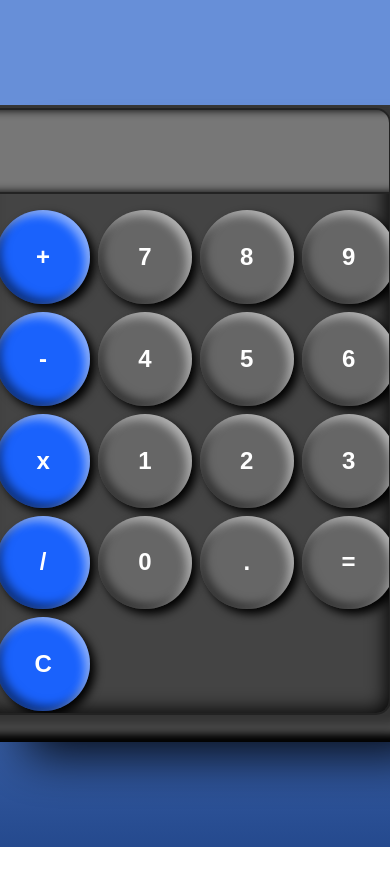
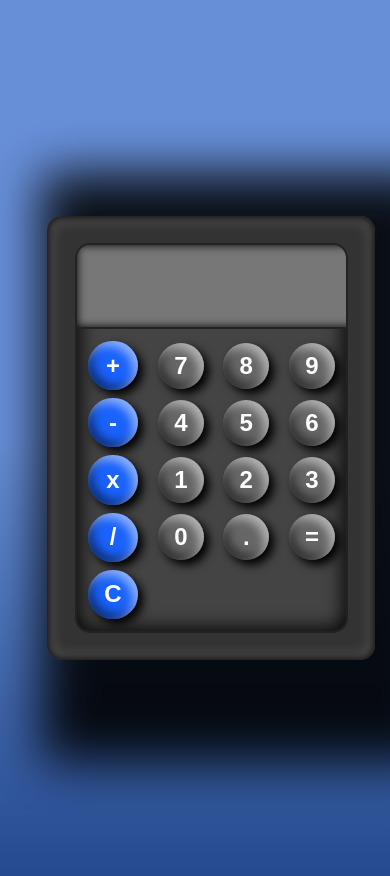
Before and after one commit to Imurane/3D-Calculator, a plain HTML site: page 3D-Calc/Index.html in a window 390 px wide. Shown: the top 876 px of the page. Before the commit the page ends 847 px from the top, so only its background shows below. Drawn offline with Linux system fonts and the light colour scheme.

Commit message:
Update style.css

```diff
--- a/3D-Calc/style.css
+++ b/3D-Calc/style.css
@@ -23,7 +23,8 @@ body{
     display: grid;
     grid-template-columns: repeat(4,auto);
     gap: .5rem;
-    padding: 1rem;
+    padding: 3%;
+    align-items: center;
 }
 button{
     aspect-ratio: 1;
@@ -79,6 +80,7 @@ input{
 }
 
 .con{
+    width: max-content;
     padding: .2rem 1.7rem 1.7rem .2rem;
     background-color: #333;
     border-radius: 15px;
@@ -118,5 +120,9 @@ input{
 
 @media (max-width:500px) {
     .con,.shadow{transform: rotate(0deg);animation: pausedd;}
-    body{padding: 0.1rem;}
+    .con{padding: 1.7rem;width: 70vw;box-shadow: inset 0px 0px 10px 2px hsl(0, 0%, 0%),inset 0px 0px 15px hsl(0, 0%, 100%,0.5);}
+    body{margin: 1rem;}
+    button{width: 80%;}
+    .btns{width: 65%;}
+    .shadow{height: 70%;}
 }
```
